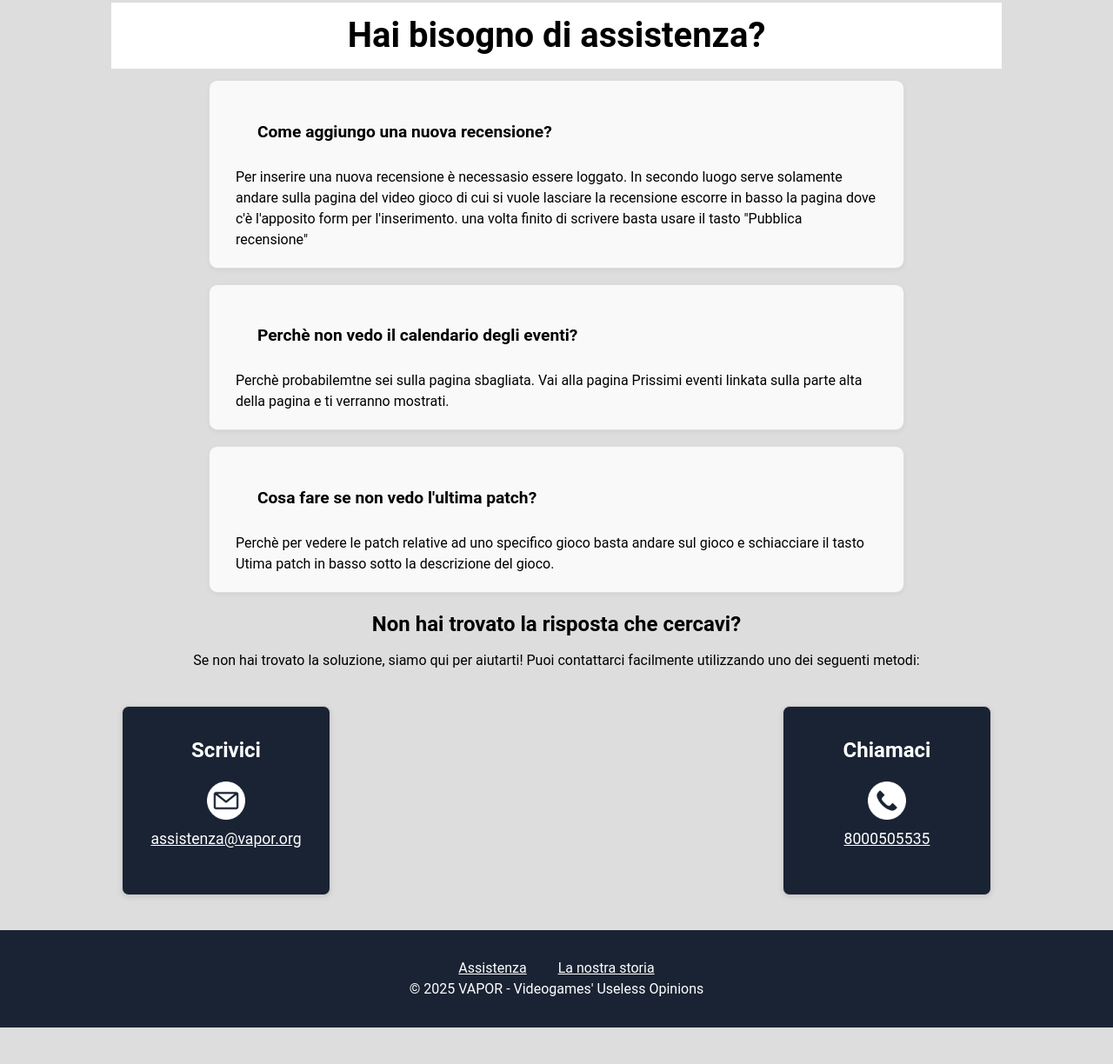
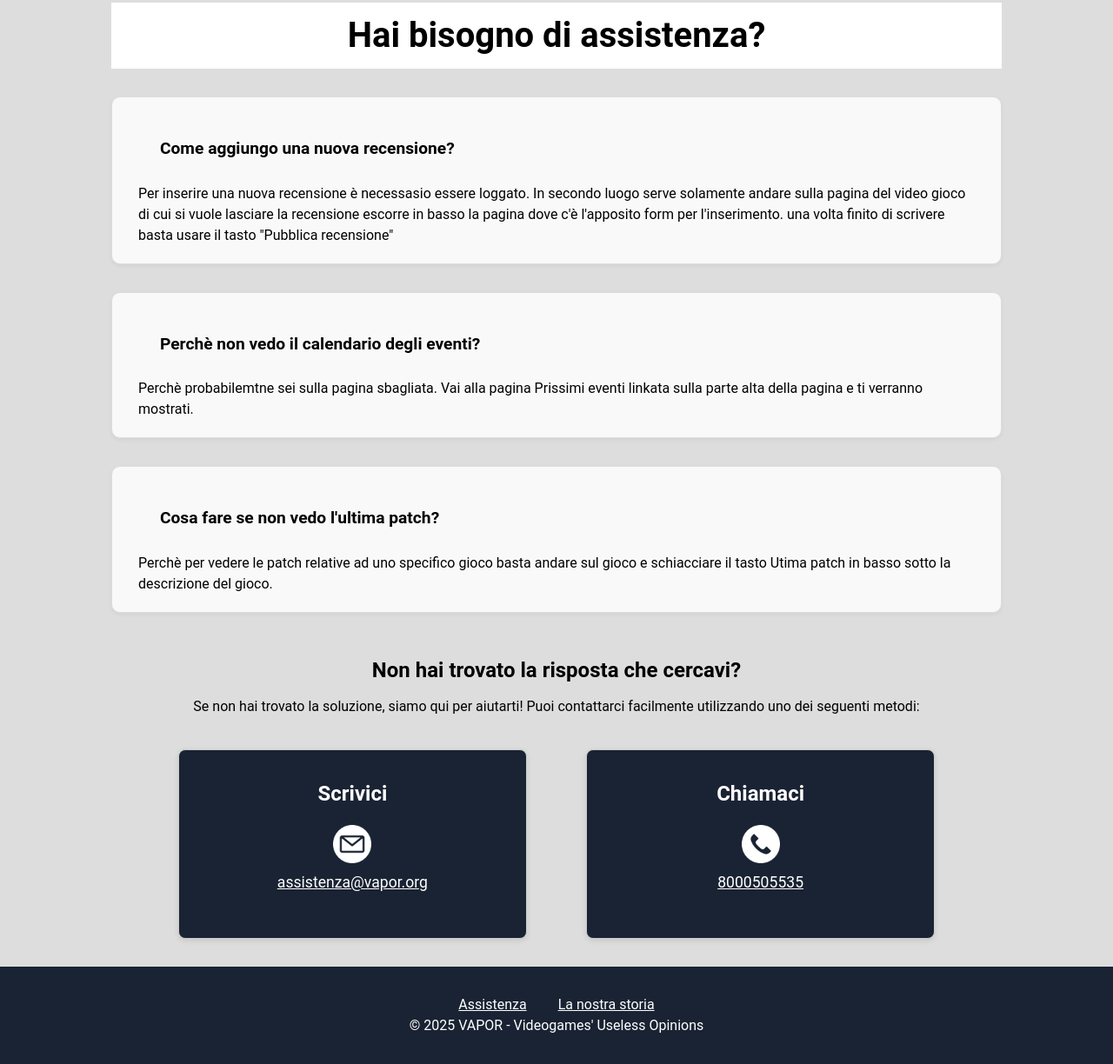
Before and after one commit to ColdBerri/TecWeb-Unipd-2025, a PHP site: page /assistenza.php in a window 1280 px wide. Shown: the part 157-1381 px from the top of the page at 87% size. Before the commit the page ends 1339 px from the top, so only its background shows below. Run offline with PHP 8.4, Linux system fonts and the light colour scheme; a user stored in the database is signed in.

Commit message:
piccolo errore fixato PHP

```diff
--- a/src/css/style.css
+++ b/src/css/style.css
@@ -1522,12 +1522,11 @@ colonna4 {
     margin-bottom: 1.125em;
     box-shadow: 0 0.125em 0.3125em rgba(0, 0, 0, 0.05);
     transition: all 0.3s ease;
-    max-width: 50em;
-    margin-left: 2em;
-    margin-right: 2em;
+    margin-top: 2em;
     margin-left: auto;
     margin-right: auto;
     box-sizing: border-box;
+    width: 80%;
 }
 
 .support_summary {
@@ -1537,20 +1536,19 @@ colonna4 {
     margin: 1.3em;
 }
 
-
 .contatti {
-    display: flex;
-    justify-content: space-between;
-    margin: 2.5em auto;               /* 40px */
-    max-width: 62.5em;                /* 1000px */
-    padding: 0 1.25em;                /* 20px */
-    flex-wrap: wrap;
-    text-decoration: none;
+  text-align: center;
+  margin: 0 2em;
 }
 
 .contatti a {
-    text-decoration: none;
-    color: white;                     /* colore di default dei testi */
+  display: inline-block;
+  width: 33%;
+  margin: 2em 2em;
+  vertical-align: top;
+  text-decoration: none;
+  text-decoration: none;
+  color: white;
 }
 
 .contatti a:visited {
@@ -1586,6 +1584,7 @@ colonna4 {
 
 .paragrafo {
     text-align: center;
+    margin-bottom: 0.3em;
 }
 
 .paragrafo1 {
@@ -1619,16 +1618,15 @@ section:first-of-type>p {
     line-height: 2em;
     /* Aumenta l'interlinea */
     margin-bottom: 1.2em;
+    width: 76%;
     /* Aggiunge più spazio tra frasi */
 }
 
 #secondo_paragrafo {
     text-align: center;
     margin: 0.5em;
-}
-
-
-
+    margin-top: 2em;
+}
 
 /*=====REGISTRATI=====*/
 
@@ -1662,7 +1660,7 @@ fieldset .suggForm {
 }
 
 .admin-options-list {
-    max-width: 37.5em;
+    width: 80%;
     margin: 2.5em auto;
     padding: 0 0.93em;
     list-style: none;
@@ -1743,11 +1741,11 @@ fieldset.selezionaLingua{
 }
 
 .dettagli-evento {
-    width: 55%;
+    width: 80%;
     min-width: 20em;
     list-style: none;
     padding: 0;
-    margin: 0 auto;
+    margin: 4em auto 2em;
 }
 
 .link_giocosingolo {
--- a/src/evento_singolo.php
+++ b/src/evento_singolo.php
@@ -9,7 +9,7 @@ if(!isset($_GET['nome_evento'])) {
 }
 $evName = urldecode($_GET['nome_evento']);
 
-$paginaHTML = new Template(strip_tags($evName),"Evento : {$evName}", "{$evName}, videogioco, squadre, vincitore", "html/evento_singolo.html");
+$paginaHTML = new Template(strip_tags($evName),"Evento : " . strip_tags($evName), strip_tags($evName). ", videogioco, squadre, vincitore", "html/evento_singolo.html");
 $connessione = new DBAccess();
 $connessioneOK = $connessione->openDBConnection();
 
--- a/src/gioco_singolo.php
+++ b/src/gioco_singolo.php
@@ -15,8 +15,8 @@ $connessioneOK = $connessione->openDBConnection();
 
 $paginaHTML = new Template(
     strip_tags($nomeGioco),
-    "Dettagli videogioco: {$nomeGioco}",
-    "videogioco, {$nomeGioco}, eventi, articoli",
+    "Dettagli videogioco: ".strip_tags($nomeGioco),
+    "videogioco, " .strip_tags($nomeGioco) . ", eventi, articoli",
     "html/gioco_singolo.html"
 );
 
--- a/src/html/opzioni_sviluppatore.html
+++ b/src/html/opzioni_sviluppatore.html
@@ -1,4 +1,7 @@
-<h1 id="content">Opzioni Sviluppatore</h1>
+<div class="div-h">
+    <h1 id="content" class="h-white">Opzioni Sviluppatore</h1>
+</div>
+
 <ul class="admin-options-list">
     <li class="aggiunta_gioco"><a href="aggiungi_videogioco.php"><span>Aggiungi Videogioco</span></a></li>
     <li class="aggiunta_art"><a href="aggiungi_articolo.php"><span>Aggiungi Articolo</span></a></li>
```
Also changed, not shown: src/articolo_singolo.php (+4 -3 lines), src/html/articolo_singolo.html (+4 -3 lines).
